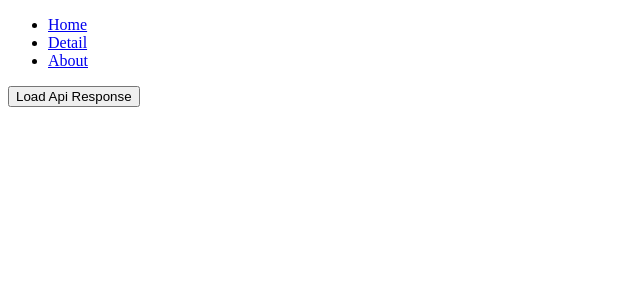
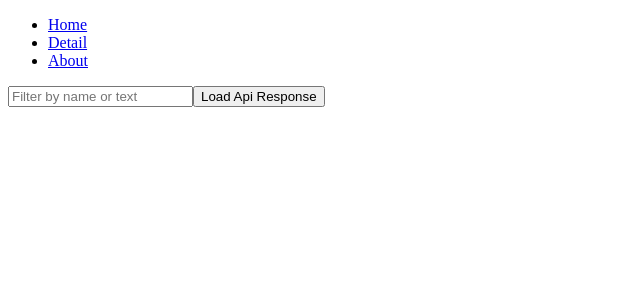
Before and after one commit to philiphyw/angular-18-refresher, an Angular app: page /detail in a window 1280 px wide. Shown: the top 300 px of the page, without its empty margins (0-640 px from the left). Built offline with nearby package versions, Linux system fonts and the light colour scheme.

Commit message:
Created responseFilter component in detailComponent

```diff
--- a/src/app/components/detail/detail.component.html
+++ b/src/app/components/detail/detail.component.html
@@ -1,3 +1,4 @@
+<app-response-filter></app-response-filter>
 @if(hasFetchApiReponse()){
 <ul data-test="api-response-list">
     @for(response of apiResponse(); track response.id){
--- a/src/app/components/detail/detail.component.ts
+++ b/src/app/components/detail/detail.component.ts
@@ -1,10 +1,11 @@
 import { Component, inject, signal } from '@angular/core';
 import { LoadingService } from '../../services/loading.service';
+import { ResponseFilterComponent } from "./response-filter/response-filter.component";
 
 @Component({
   selector: 'app-detail',
   standalone: true,
-  imports: [],
+  imports: [ResponseFilterComponent],
   templateUrl: './detail.component.html',
   styleUrl: './detail.component.css',
 })
--- /dev/null
+++ b/src/app/components/detail/response-filter/response-filter.component.html
@@ -0,0 +1 @@
+<input type="text" data-test="filter-input" [(ngModel)]="filterText" placeholder="Filter by name or text" />
--- /dev/null
+++ b/src/app/components/detail/response-filter/response-filter.component.ts
@@ -0,0 +1,13 @@
+import { Component, model } from '@angular/core';
+import { FormsModule } from '@angular/forms';
+
+@Component({
+  selector: 'app-response-filter',
+  standalone: true,
+  imports: [FormsModule],
+  templateUrl: './response-filter.component.html',
+  styleUrl: './response-filter.component.css'
+})
+export class ResponseFilterComponent {
+filterText = model('');
+}
```
Also changed, not shown: src/app/components/detail/response-filter/response-filter.component.css (added), 1 other file (tests, documents, lock files or other folders).
